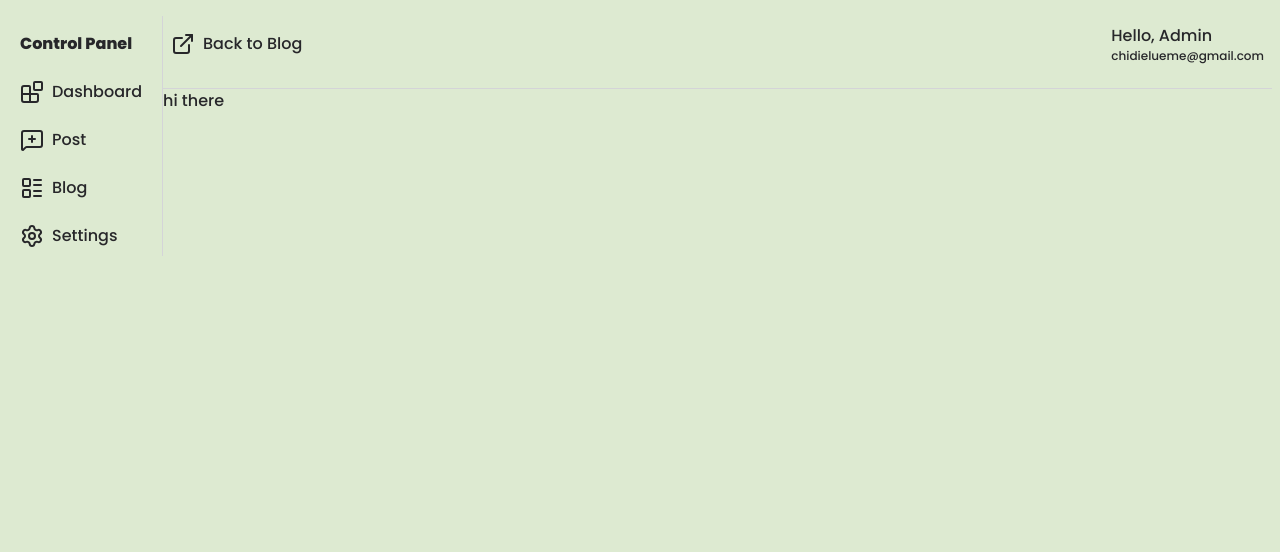
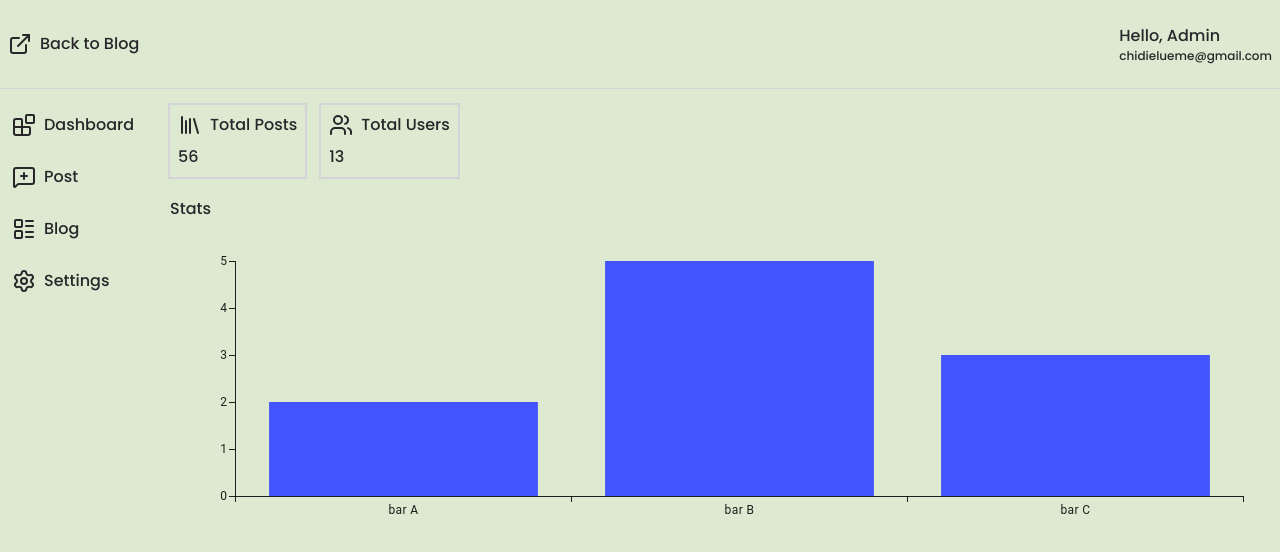
Before and after one commit to thenoobchad/chidisblog, a Next.js app: page /admin in a window 1280 px wide. Shown: the top 552 px of the page. Built offline with nearby package versions, Linux system fonts and the light colour scheme.

Commit message:
fix:admin page

```diff
--- a/app/admin/_components/admin-sidebar.tsx
+++ b/app/admin/_components/admin-sidebar.tsx
@@ -11,16 +11,8 @@ import Link from "next/link";
 
 export const AdminSidebar = () => {
 	return (
-		<div className="my-4 border-r pr-2 border-zinc-300 h-full">
-			<h1 className="font-bold px-3 py-4 flex gap-2">
-				<span className="flex md:hidden flex-col">
-					<Brackets />
-					CP
-				</span>
-				<span className="hidden md:block">Control Panel</span>
-			</h1>
-
-			<ul className="flex flex-col gap-2">
+		<div className="my-4  pr-2 h-full">
+			<ul className="flex flex-col gap-3 flex-1 ">
 				{" "}
 				{navlinks.map((item, i) => (
 					<Link
--- a/app/admin/layout.tsx
+++ b/app/admin/layout.tsx
@@ -4,13 +4,12 @@ import { AdminHeader } from "./_components/admin-header";
 
 export default function Adminlayout({ children }: { children: ReactNode }) {
 	return (
-		<main className="w-full h-full mx-auto max-w-7xl px-2 flex relative">
-			<div className="w-fit h-full">
+		<main className="w-full h-screen mx-auto max-w-7xl  flex flex-col relative">
+			<div className="w-full">
+				<AdminHeader />
+			</div>
+			<div className=" w-full h-full relative flex">
 				<AdminSidebar />
-			</div>
-			<div className=" w-full relative flex flex-col">
-				<AdminHeader />
-
 				{children}
 			</div>
 		</main>
--- a/app/admin/page.tsx
+++ b/app/admin/page.tsx
@@ -1,10 +1,47 @@
-import { AdminHeader } from "./_components/admin-header";
+"use client";
+
+import { Library, Users } from "lucide-react";
+import { BarChart } from "@mui/x-charts/BarChart";
 
 export default function AdminPage() {
-  return (
-      <main className="flex">
+	return (
+		<main className="flex w-full flex-col  p-4">
+			<div className="flex gap-4">
+				<div className="flex flex-col gap-2 outline-zinc-300 outline-2 p-2">
+					<div className="flex gap-2">
+						<Library />
+						<p>Total Posts</p>
+					</div>
+					<p>56</p>
+				</div>
+				<div className="flex flex-col gap-2 outline-2 p-2 outline-zinc-300">
+					<div className="flex gap-2">
+						<Users />
+						<p>Total Users</p>
+					</div>
+					<p>13</p>
+				</div>
+			</div>
 
-          hi there
-    </main>
-  )
+			<h1 className="py-5">Stats</h1>
+			<div className="w-full h-full">
+				<BarChart
+					xAxis={[
+						{
+							id: "barCategories",
+              data: ["bar A", "bar B", "bar C"],
+
+						},
+					]}
+					series={[
+						{
+							data: [2, 5, 3],
+						},
+					]}
+          height={300}
+          className="text-zinc-700"
+				/>
+			</div>
+		</main>
+	);
 }
--- a/package.json
+++ b/package.json
@@ -9,9 +9,14 @@
     "lint": "eslint"
   },
   "dependencies": {
+    "@emotion/react": "^11.14.0",
+    "@emotion/styled": "^11.14.1",
+    "@mui/material": "^7.3.6",
+    "@mui/x-charts": "^8.23.0",
     "lucide-react": "^0.562.0",
     "next": "16.1.1",
     "react": "19.2.3",
+    "react-charts": "^3.0.0-beta.57",
     "react-dom": "19.2.3",
     "swiper": "^12.0.3",
     "tailwindcss-scrollbar": "^0.1.0",
```
Also changed, not shown: 1 other file (tests, documents, lock files or other folders).
